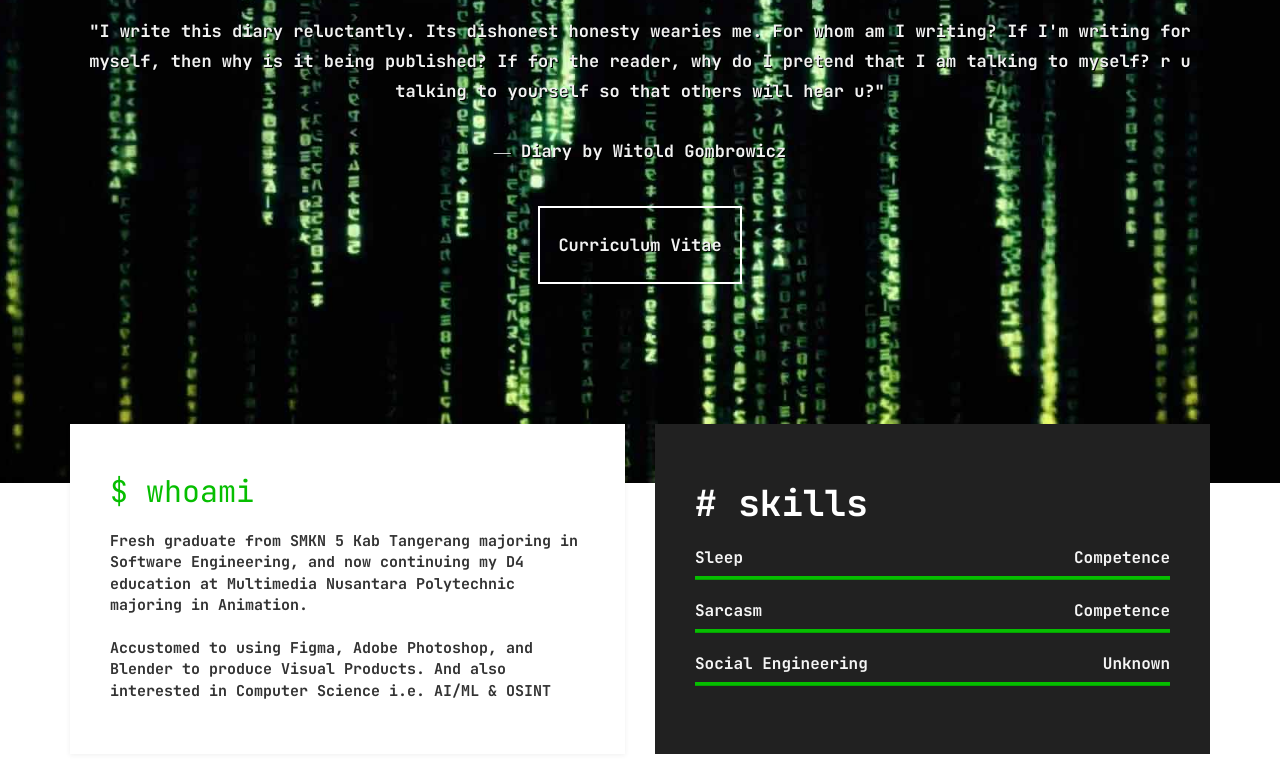
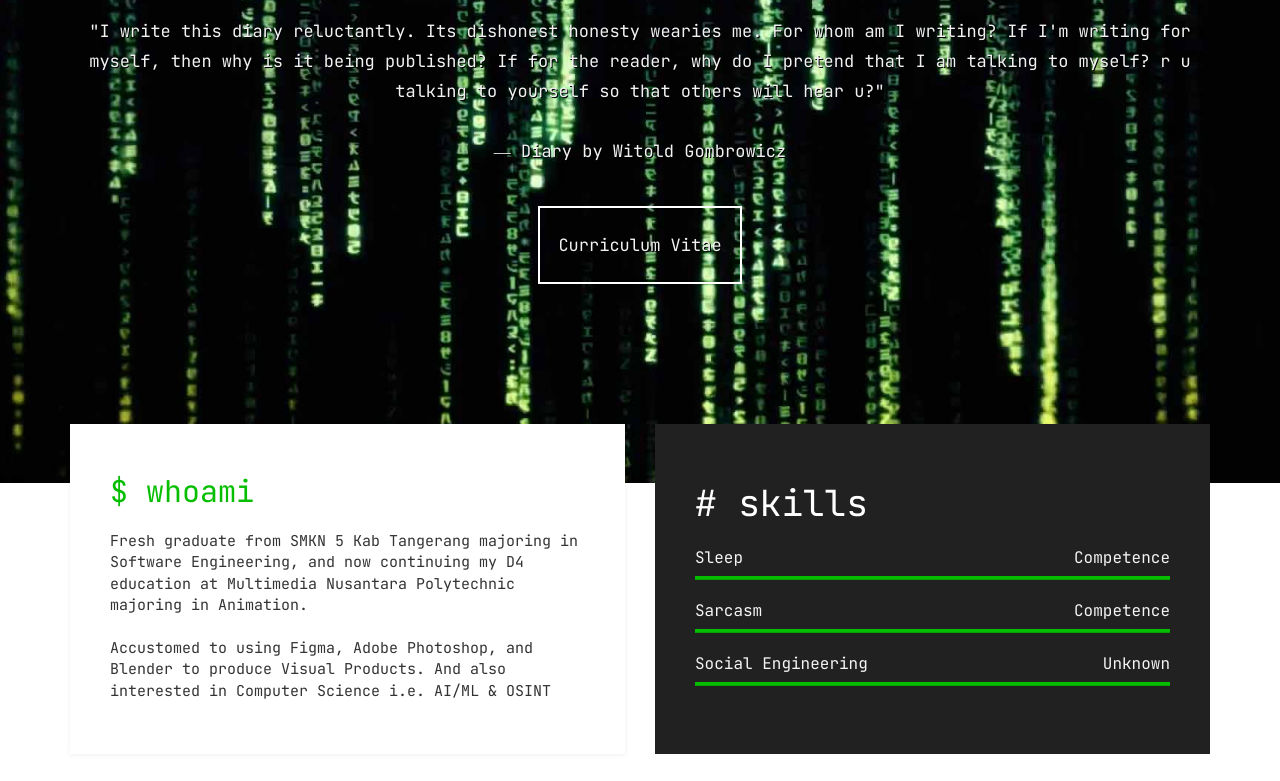
Before and after one commit to riveluv/profilecode, a plain HTML site: page index.html in a window 1280 px wide. Shown: the part 317-1098 px from the top of the page. Drawn offline with nearby package versions, Linux system fonts and the light colour scheme.

Commit message:
Update style.css

```diff
--- a/css/style.css
+++ b/css/style.css
@@ -1,7 +1,7 @@
 html, body {
   margin:0;border:0;padding:0;
   font-size:16px;
-  font-family:'Proxima';
+  font-family:'JetBrains Mono';
   overflow-x:hidden;
   position: relative;
   vertical-align: baseline;
@@ -45,7 +45,7 @@ h5 {
 }
 
 .accent {
-  font-family: 'Proxima Bold';
+  font-family: 'JetBrains Mono';
   line-height: 14px;
   color: #06be00;
 }
@@ -84,12 +84,12 @@ h5 {
 }
 
 @font-face {
-    font-family: 'Proxima';
+    font-family: 'JetBrains Mono';
     src: url(../fonts/JetBrainsMono-Bold.ttf);
 }
 
 @font-face {
-    font-family: 'Proxima Bold';
+    font-family: 'JetBrains Mono';
     src: url(../fonts/JetBrainsMono-Regular.ttf);
 }
 
```
